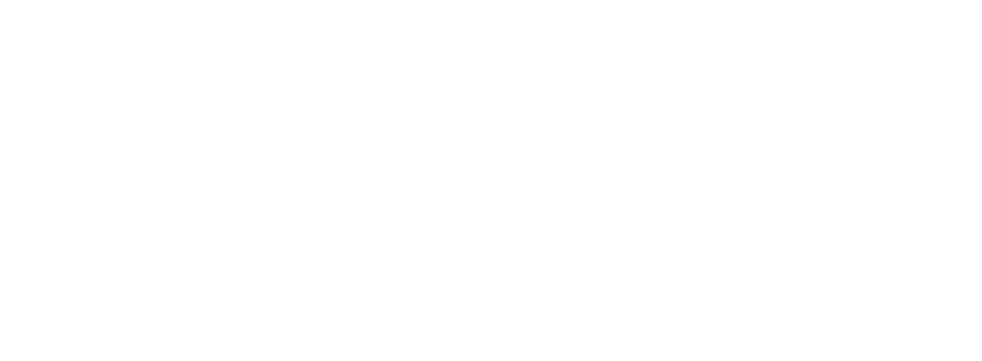
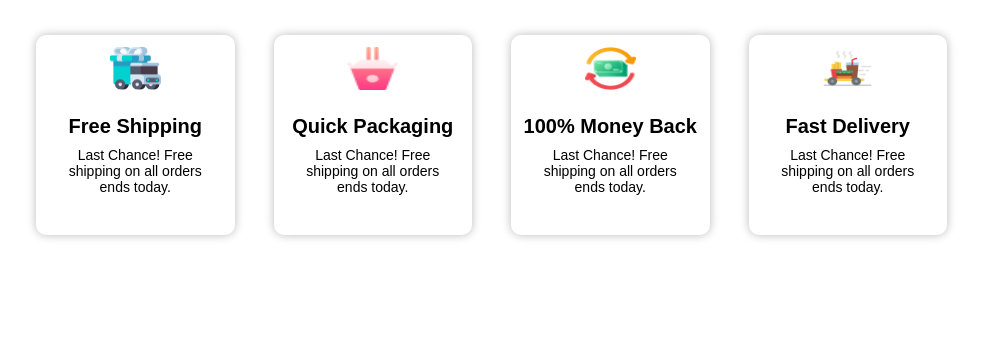
Before and after one commit to Izzatulloh95/polarfork, a plain HTML site: page index.html in a window 1280 px wide. Shown: the whole page, without its empty margins (148-1130 px from the left). Drawn offline with Linux system fonts and the light colour scheme.

Commit message:
section ozodbek

```diff
--- a/index.html
+++ b/index.html
@@ -11,7 +11,42 @@
 <body>
     <header class="samandar"></header>
     <main>
-        <section class="ozod"></section>
+        <section class="ozod">
+            <div class="section_box">
+                <div class="container">
+                    <div class="cards">
+                        <div class="card">
+                            <img src="./images/1.png" alt="" class="card_img1">
+                           <div class="texts">
+                            <h3 class="card_title">Free Shipping</h3>
+                            <p class="crad_text">Last Chance! Free shipping on all orders ends today.</p>
+                           </div>
+                        </div>
+                        <div class="card">
+                            <img src="./images/2.png" alt="" class="card_img1">
+                           <div class="texts">
+                            <h3 class="card_title">Quick Packaging</h3>
+                            <p class="crad_text">Last Chance! Free shipping on all orders ends today.</p>
+                           </div>
+                        </div>
+                        <div class="card">
+                            <img src="./images/3.png" alt="" class="card_img1">
+                            <div class="texts">
+                                <h3 class="card_title">100% Money Back</h3>
+                            <p class="crad_text">Last Chance! Free shipping on all orders ends today.</p>
+                            </div>
+                        </div>
+                        <div class="card">
+                            <img src="./images/4.png" alt="" class="card_img1">
+                         <div class="texts">
+                            <h3 class="card_title">Fast Delivery</h3>
+                            <p class="crad_text">Last Chance! Free shipping on all orders ends today.</p>
+                         </div>
+                        </div>
+                    </div>
+                </div>
+            </div>
+        </section>
         <section class="vefa"></section>
         <section class="inom"></section>
         <section class="joha"></section>
--- a/style/style.css
+++ b/style/style.css
@@ -1,12 +1,61 @@
-*{
+* {
     margin: 0;
     padding: 0;
     box-sizing: border-box;
     font-family: Arial;
 }
-.container{
+
+.container {
     max-width: 1140px;
     width: 100%;
     margin: 0 auto;
     padding: 0 15px;
 }
+
+.cards {
+    display: flex;
+    align-items: center;
+    justify-content: center;
+    padding: 35px 100px 123px 99px;
+    gap: 39px;
+}
+
+.card {
+    width: 250px;
+    height: 200px;
+    box-shadow: 0px 0px 10px 0px #00000046;
+    border-radius: 10px;
+    display: flex;
+    flex-direction: column;
+    justify-content: center;
+    align-items: center;
+
+
+}
+
+.card_img1 {
+    width: 51px;
+    height: 43px;
+    display: flex;
+    justify-content: center;
+    align-items: center;
+    flex-direction: column;
+    margin-bottom: 25px;
+
+}
+
+.card_title {
+    font-weight: 600;
+    font-size: 20px;
+    color: #000000;
+    text-align: center;
+    margin-bottom: 9px;
+}
+
+.crad_text {
+    font-weight: 400;
+    font-size: 14px;
+    text-align: center;
+    margin: 0 26px 28px 26px;
+    color: #000000;
+}
```
Also changed, not shown: images/1.png (added), images/2.png (added), images/3.png (added), images/4.png (added).
